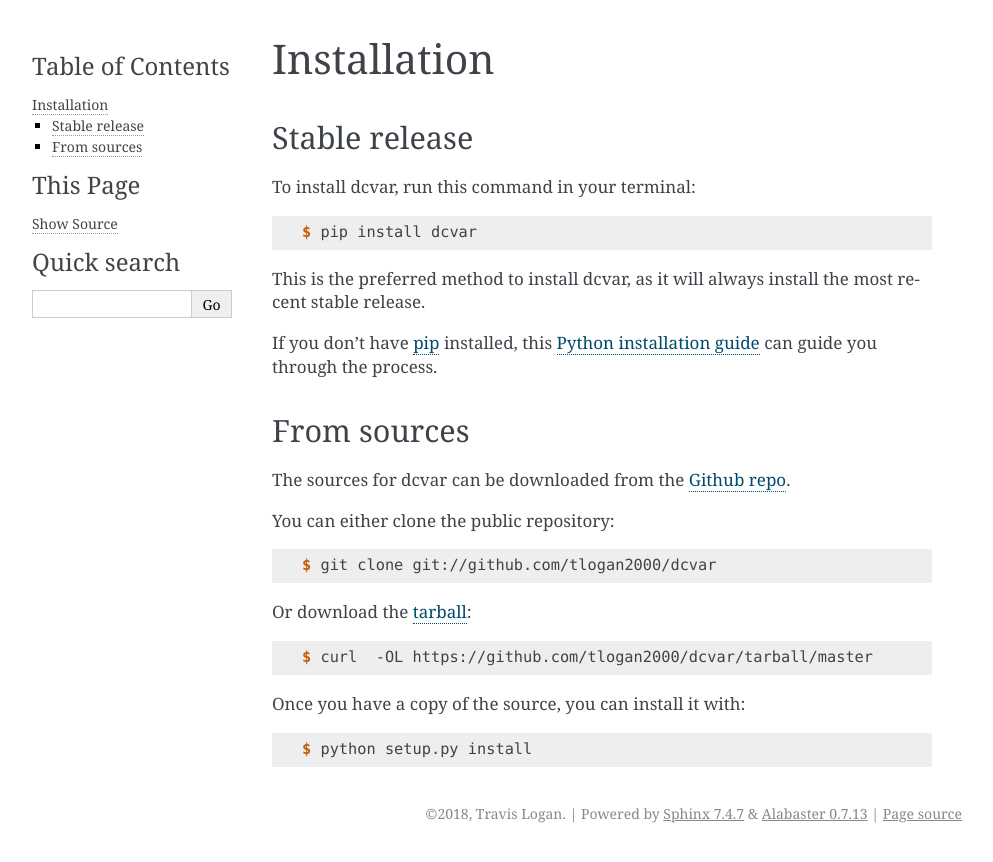
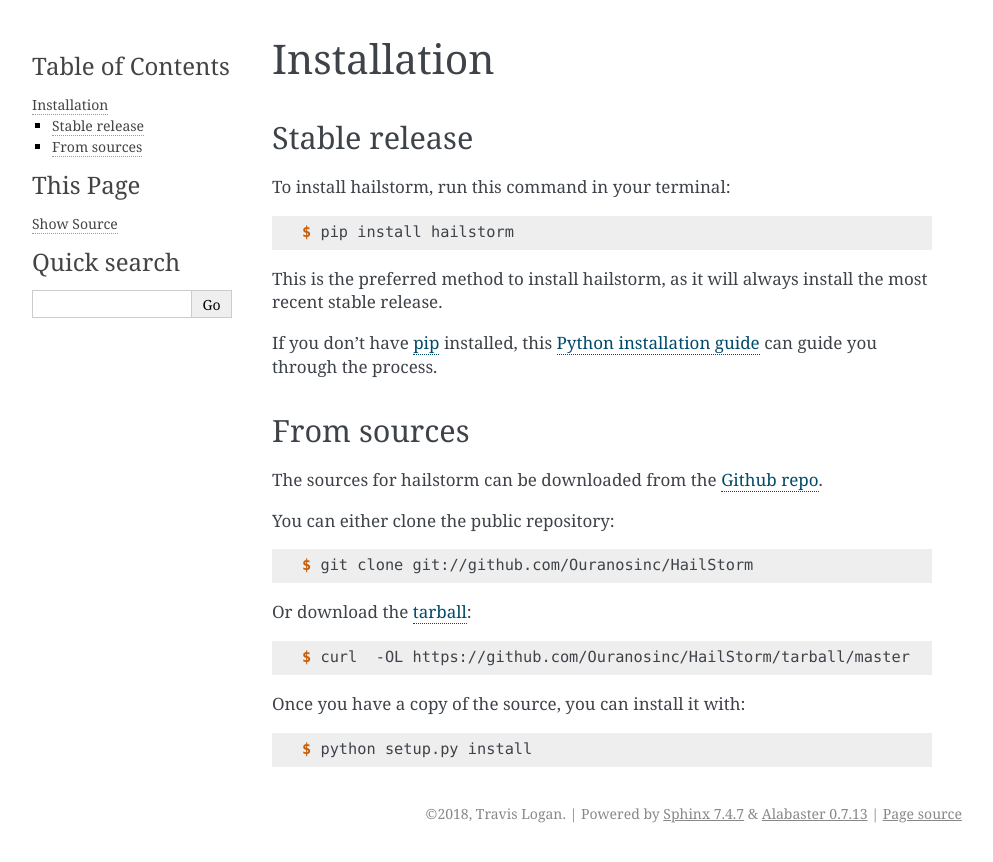
Before and after one commit to Ouranosinc/xclim, a Sphinx documentation site: the page built from docs/installation.rst, in a window 1280 px wide. Shown: the top 862 px of the page, without its empty margins (148-1141 px from the left). Built offline with Sphinx 7.4.7, drawn with Linux system fonts in a browser that asks for light colours; pages that are not in the unit, such as notebooks, are missing from menus.

Commit message:
Removed dcvar references and added contributors

```diff
--- a/docs/conf.py
+++ b/docs/conf.py
@@ -101,7 +101,7 @@ html_static_path = ['_static']
 # -- Options for HTMLHelp output ---------------------------------------
 
 # Output file base name for HTML help builder.
-htmlhelp_basename = 'dcvardoc'
+htmlhelp_basename = 'hailstormdoc'
 
 
 # -- Options for LaTeX output ------------------------------------------
--- a/docs/index.rst
+++ b/docs/index.rst
@@ -1,5 +1,5 @@
-Welcome to dcvar's documentation!
-======================================
+Welcome to hailstorm's documentation!
+=====================================
 
 .. toctree::
    :maxdepth: 2
--- a/docs/installation.rst
+++ b/docs/installation.rst
@@ -8,13 +8,13 @@ Installation
 Stable release
 --------------
 
-To install dcvar, run this command in your terminal:
+To install hailstorm, run this command in your terminal:
 
 .. code-block:: console
 
-    $ pip install dcvar
+    $ pip install hailstorm
 
-This is the preferred method to install dcvar, as it will always install the most recent stable release.
+This is the preferred method to install hailstorm, as it will always install the most recent stable release.
 
 If you don't have `pip`_ installed, this `Python installation guide`_ can guide
 you through the process.
@@ -26,19 +26,19 @@ you through the process.
 From sources
 ------------
 
-The sources for dcvar can be downloaded from the `Github repo`_.
+The sources for hailstorm can be downloaded from the `Github repo`_.
 
 You can either clone the public repository:
 
 .. code-block:: console
 
-    $ git clone git://github.com/tlogan2000/dcvar
+    $ git clone git://github.com/Ouranosinc/HailStorm
 
 Or download the `tarball`_:
 
 .. code-block:: console
 
-    $ curl  -OL https://github.com/tlogan2000/dcvar/tarball/master
+    $ curl  -OL https://github.com/Ouranosinc/HailStorm/tarball/master
 
 Once you have a copy of the source, you can install it with:
 
@@ -47,5 +47,5 @@ Once you have a copy of the source, you can install it with:
     $ python setup.py install
 
 
-.. _Github repo: https://github.com/tlogan2000/dcvar
-.. _tarball: https://github.com/tlogan2000/dcvar/tarball/master
+.. _Github repo: https://github.com/Ouranosinc/HailStorm
+.. _tarball: https://github.com/Ouranosinc/HailStorm/tarball/master
--- a/docs/usage.rst
+++ b/docs/usage.rst
@@ -2,6 +2,6 @@
 Usage
 =====
 
-To use dcvar in a project::
+To use hailstorm in a project::
 
     import hailstorm as hs
--- a/hailstorm/__init__.py
+++ b/hailstorm/__init__.py
@@ -6,4 +6,4 @@ __author__ = """Travis Logan"""
 __email__ = 'logan.travis@ouranos.ca'
 __version__ = '0.1.0'
 
-import checks
+import hailstorm.checks
--- a/requirements.txt
+++ b/requirements.txt
@@ -1,2 +1,4 @@
 xarray
 dask
+numpy
+scipy
--- a/setup.cfg
+++ b/setup.cfg
@@ -7,7 +7,7 @@ tag = True
 search = version='{current_version}'
 replace = version='{new_version}'
 
-[bumpversion:file:dcvar/__init__.py]
+[bumpversion:file:hailstorm/__init__.py]
 search = __version__ = '{current_version}'
 replace = __version__ = '{new_version}'
 
```
Also changed, not shown: README.rst (+7 -7 lines), .github/CONTRIBUTING.rst (renamed from CONTRIBUTING.rst), .github/ISSUE_TEMPLATE.md, 7 other files.
